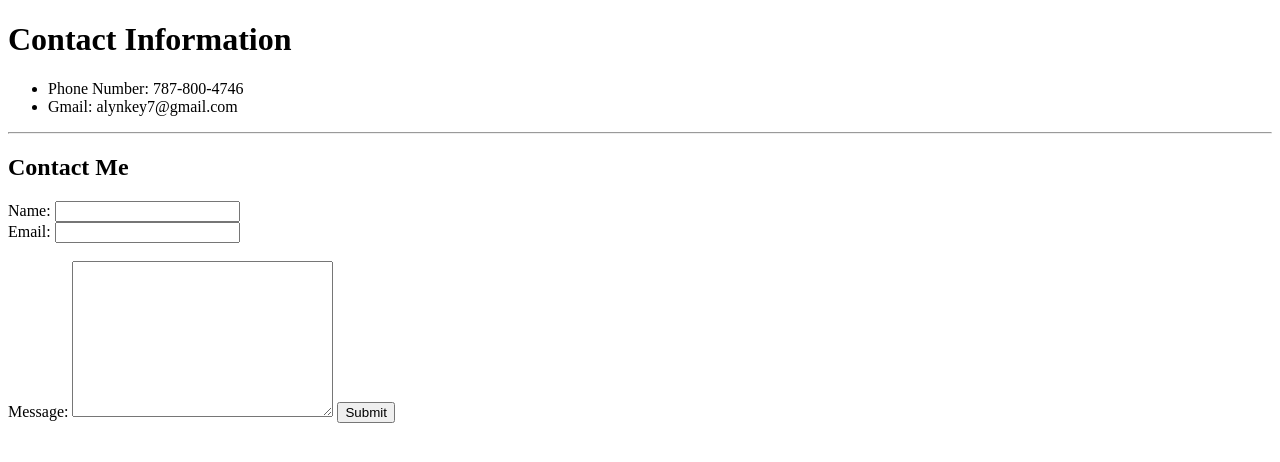
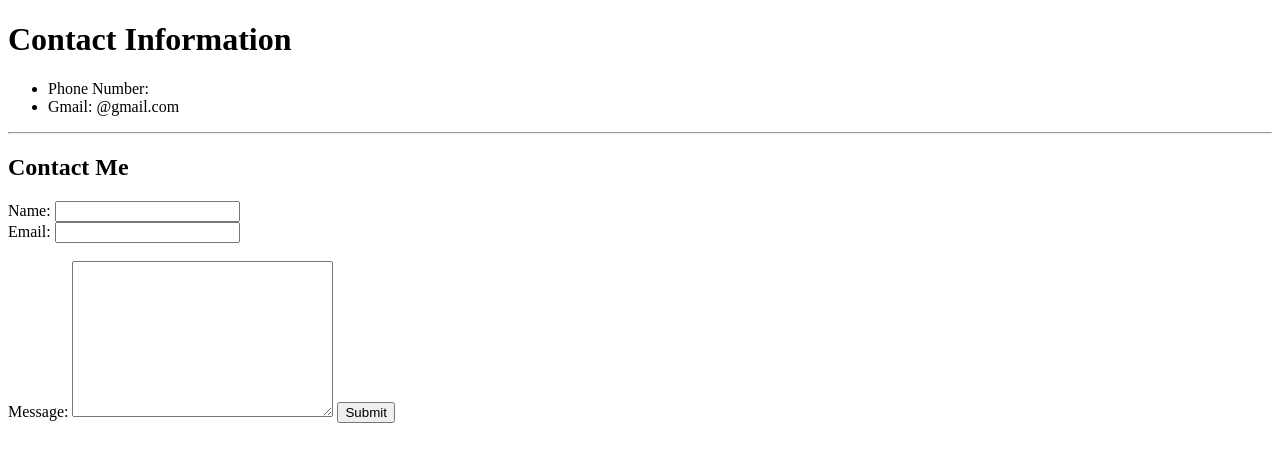
Before and after one commit to Lockdown7/CV, a plain HTML site: page ContactInf.html in a window 1280 px wide. Drawn offline with Linux system fonts and the light colour scheme.

Commit message:
Update ContactInf.html
I eliminated my information.

```diff
--- a/ContactInf.html
+++ b/ContactInf.html
@@ -7,13 +7,13 @@
 <body>
     <h1>Contact Information</h1>
     <ul>
-        <li>Phone Number: 787-800-4746</li>
-        <li>Gmail: alynkey7@gmail.com</li>
+        <li>Phone Number:</li>
+        <li>Gmail: @gmail.com</li>
     </ul>
     <hr>
 
     <h2>Contact Me</h2>
-    <form action="mailto:alynkey7@gmail.com" method="post" enctype="text/plain">
+    <form action="mailto:@gmail.com" method="post" enctype="text/plain">
         <label>Name:</label>
         <input type="text" name="UserName"><br>
         <label>Email:</label>
```
